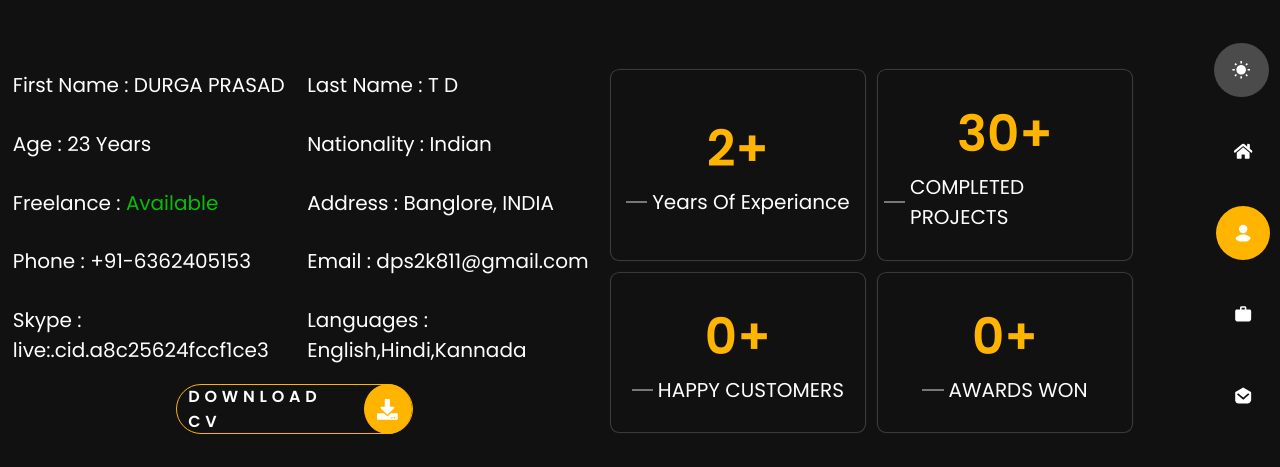
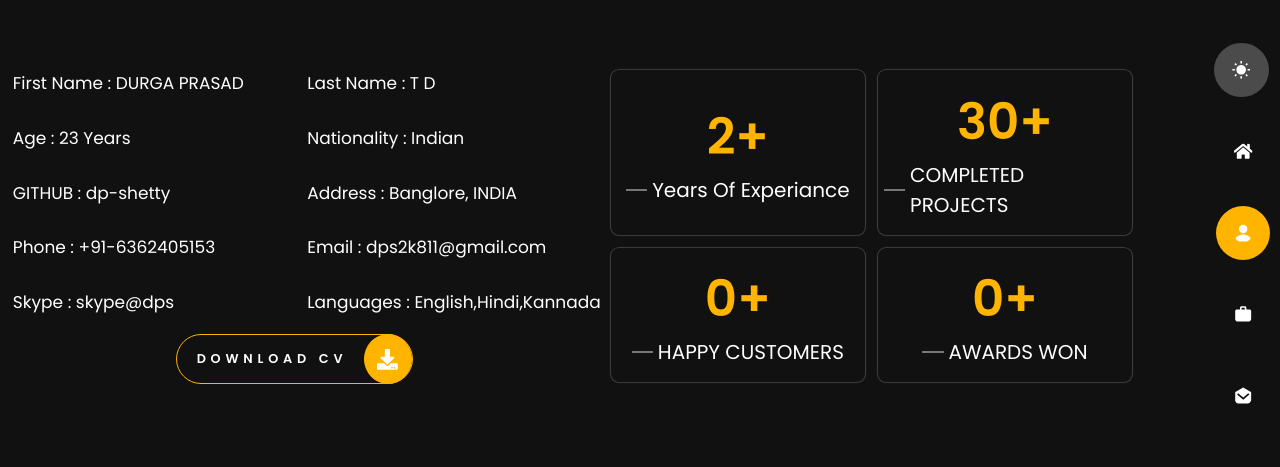
Before and after one commit to dp-shetty/myPortfolio, a React (Vite) app: page /about in a window 1280 px wide. Shown: the part 125-592 px from the top of the page. Built offline with nearby package versions, Linux system fonts and the light colour scheme.

Commit message:
updated skype

```diff
--- a/src/SCSS/About.scss
+++ b/src/SCSS/About.scss
@@ -54,6 +54,7 @@
         display: flex;
         flex-direction: column;
         gap: 1.8rem;
+        font-size: 0.85em;
       }
     }
 
@@ -80,6 +81,7 @@
           justify-content: center;
           height: 50%;
           align-items: center;
+          font-size: 0.8em;
         }
 
         #Dsvg {
--- a/src/SCSS/UserForm.scss
+++ b/src/SCSS/UserForm.scss
@@ -62,6 +62,5 @@
         padding-left: 0.9rem;
       }
     }
-
   }
 }
--- a/src/components/About.jsx
+++ b/src/components/About.jsx
@@ -3,6 +3,7 @@
 import { useSelector } from "react-redux";
 import { FaDownload } from "react-icons/fa";
 import resume from "../assets/docs/Dps.pdf";
+import { NavLink } from "react-router-dom";
 
 function About() {
   let { bodyBg } = useSelector((state) => state.iconBg);
@@ -36,9 +37,9 @@
     {
       FirstName: "DURGA PRASAD",
       Age: "23 Years",
-      Freelance: "Available",
+      Github: "dp-shetty",
       Phone: "+91-6362405153",
-      Skype: "live:.cid.a8c25624fccf1ce3",
+      Skype: "skype@dps",
       LastName: "T D",
       Nationality: "Indian",
       Address: "Banglore, INDIA",
@@ -67,19 +68,39 @@
           <div id="infoBody" ref={p3ref}>
             {/* FIRST NAME COLUMN */}
             <div id="firstName">
-              {data.map(({ FirstName, Age, Freelance, Phone, Skype }, i) => {
+              {data.map(({ FirstName, Age, Github, Phone, Skype }, i) => {
                 return (
                   <React.Fragment key={i}>
                     <p>First Name : {FirstName}</p>
                     <p>Age : {Age}</p>
                     <p>
-                      Freelance :{" "}
-                      <span style={{ color: "rgb(8, 189, 8)" }}>
-                        {Freelance}
-                      </span>
+                      GITHUB :{" "}
+                      <NavLink
+                        to={"https://github.com/dp-shetty"}
+                        className={"no-underline text-current"}
+                        target="_blank"
+                      >
+                        {Github}
+                      </NavLink>
                     </p>
-                    <p>Phone : {Phone}</p>
-                    <p>Skype : {Skype}</p>
+                    <p>
+                      Phone :{" "}
+                      <NavLink
+                        to={"tel:+916362405153"}
+                        className={"no-underline text-current"}
+                      >
+                        {Phone}
+                      </NavLink>
+                    </p>
+                    <p>
+                      Skype :{" "}
+                      <NavLink
+                        to="skype:live:.cid.a8c25624fccf1ce3?chat"
+                        className={"no-underline text-current"}
+                      >
+                        {Skype}
+                      </NavLink>
+                    </p>
                   </React.Fragment>
                 );
               })}
@@ -94,7 +115,15 @@
                       <p>Last Name : {LastName}</p>
                       <p>Nationality : {Nationality}</p>
                       <p>Address : {Address}</p>
-                      <p>Email : {Email}</p>
+                      <p>
+                        Email :{" "}
+                        <NavLink
+                          to={"mailto:dps2k811@gmail.com"}
+                          className={"no-underline text-current"}
+                        >
+                          {Email}
+                        </NavLink>
+                      </p>
                       <p>Languages : {Languages}</p>
                     </React.Fragment>
                   );
--- a/src/components/Home.jsx
+++ b/src/components/Home.jsx
@@ -13,8 +13,8 @@
       headContentRef.current.style.color = "white";
       bodyContentRef.current.style.color = "white";
     } else if (bodyBg === "#ffffff") {
-      headContentRef.current.style.color = "black";
-      bodyContentRef.current.style.color = "black";
+      headContentRef.current.style.color = "#666666";
+      bodyContentRef.current.style.color = "#949494";
     }
   }, [bodyBg]);
 
```
Lines whose indentation alone changed are shown as unchanged.
